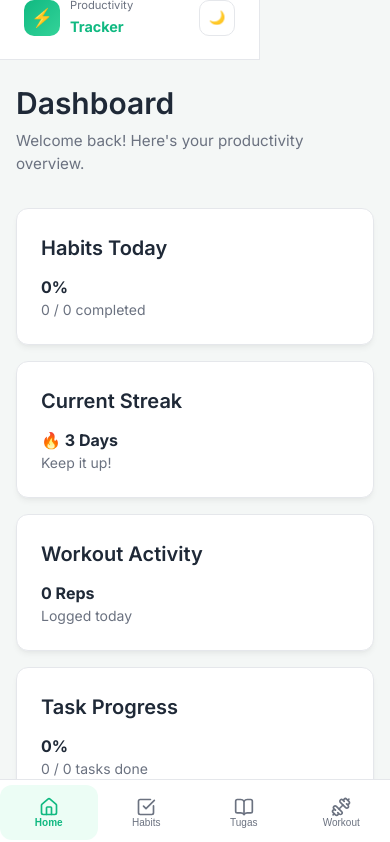
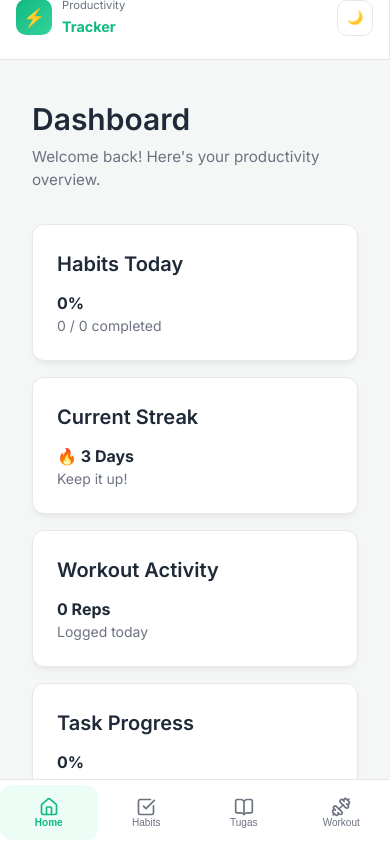
Before and after one commit to solehudin037/Habit_Tracker, a React (Vite) app: page / in a window 390 px wide. Shown: the top 842 px of the page. Built offline with nearby package versions, Linux system fonts and the light colour scheme.

Commit message:
Sidebar Center 6

```diff
--- a/src/index.css
+++ b/src/index.css
@@ -284,21 +284,21 @@ select.input-field {
 @media (max-width: 768px) {
 
   .app-container {
-    display: block;
+    display: block !important;
   }
 
   .sidebar {
-    position: fixed;
+    position: fixed !important;
     top: 0;
     left: 0;
     right: 0;
 
-    width: 100vw;
-    max-width: 100vw;
+    width: 100% !important;
+    max-width: 100% !important;
 
     height: 65px; /* jangan terlalu besar */
 
-    padding: 0 1rem;
+    padding: 0 12px;
 
     display: flex;
     align-items: center;
@@ -306,7 +306,7 @@ select.input-field {
     background: var(--card-bg);
     border-bottom: 1px solid var(--border-color);
 
-    z-index: 1000;
+    z-index: 9999;
   }
 
   .sidebar-header {
@@ -316,18 +316,20 @@ select.input-field {
 
   height: 100%;
   width: 100%;
+  }
 
-  padding: 0 0.5rem; /* 🔥 horizontal aja */
-}
+  .logo {
+  display: flex;
+  align-items: center;
+  gap: 8px;
+  }
 
   .sidebar-nav {
     display: none;
   }
 
   .main-content {
-    width: 100%;
-    padding: 1rem;
-    padding-bottom: 80px;
+    margin-top: 65px !important; /* 🔥 penting */
   }
 
   .logo-text span {
@@ -415,13 +417,6 @@ body {
   color: var(--primary-color);
 }
 
-.logo {
-  display: flex;
-  align-items: center;
-  gap: 8px;
-  height: 100%; /* 🔥 ini penting */
-}
-
 .grid-cols-4 {
   display: grid;
   grid-template-columns: repeat(4, 1fr);
@@ -444,14 +439,6 @@ body {
 }
 
 @media (max-width: 768px) {
-
-  .main-content {
-    margin-top: 65px; /* 🔥 penting */
-  }
-
-}
-
-@media (max-width: 768px) {
   .main-content {
     height: auto;
   }
```
